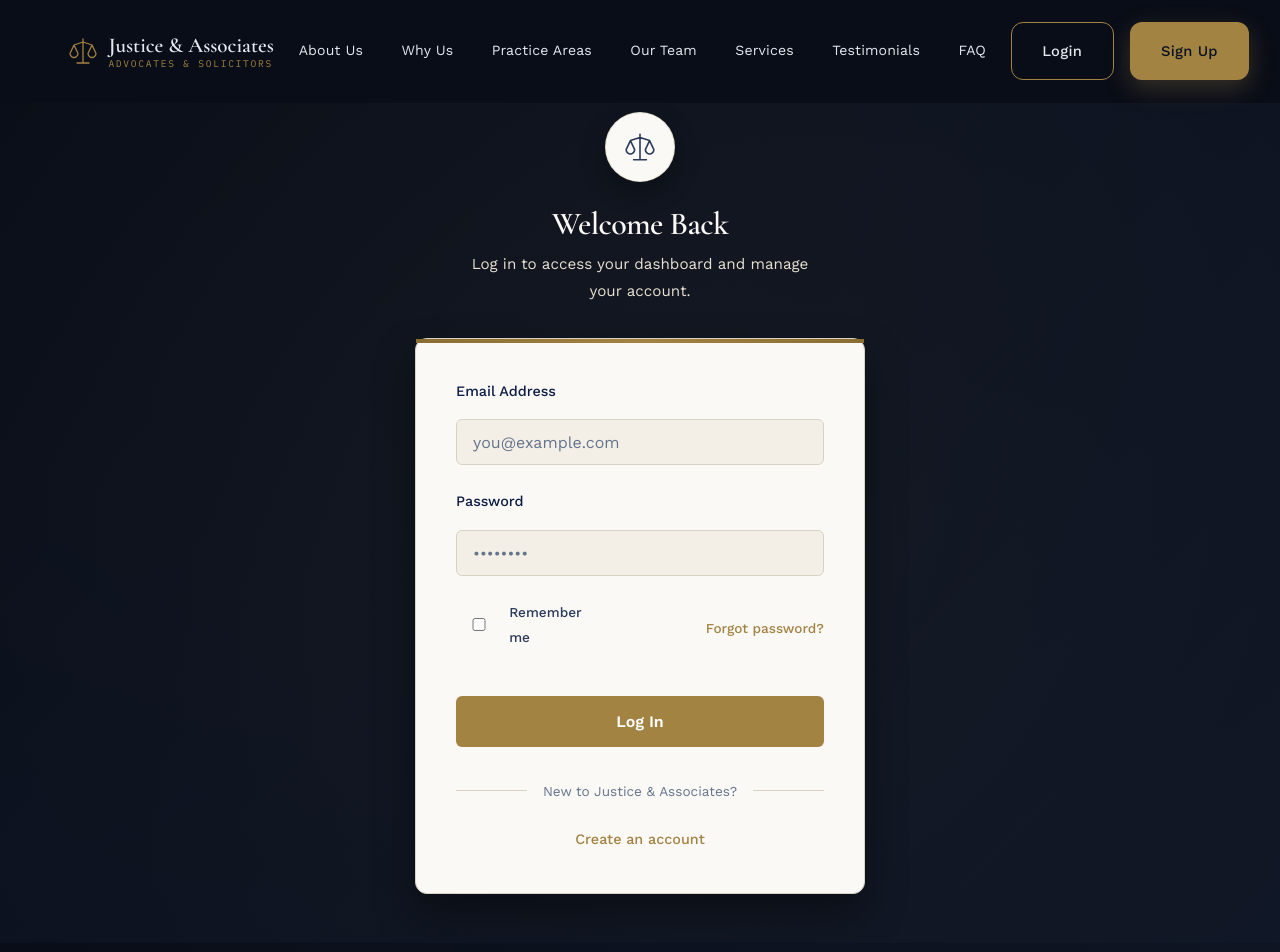
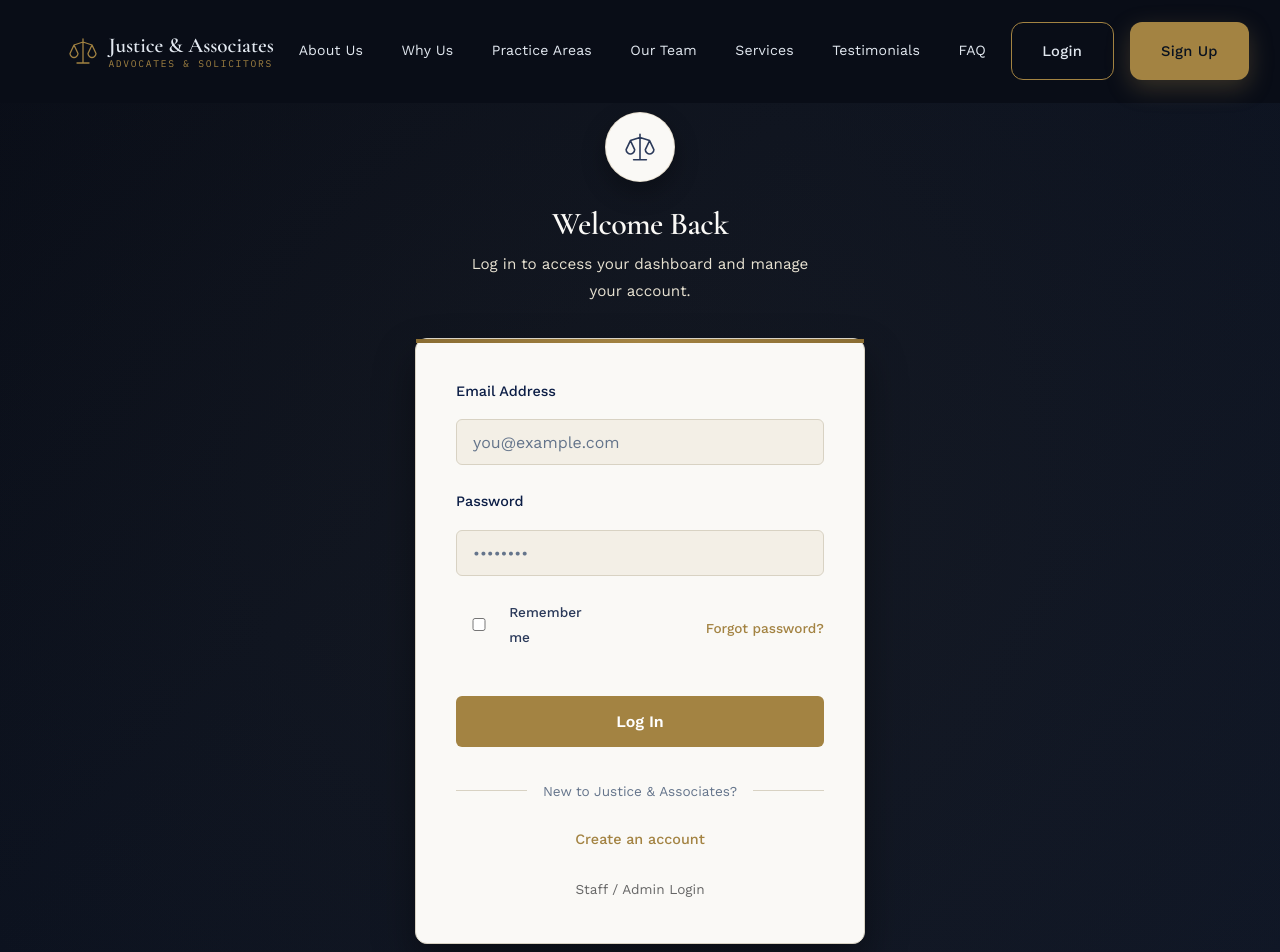
Before and after one commit to lawfirm-delhi/Lawfirm-Website, a React (Vite) app in the folder frontend/: page /login in a window 1280 px wide. Shown: the top 952 px of the page. Built offline with nearby package versions, Linux system fonts and the light colour scheme; no server answers.

Commit message:
feat: add admin login link to client login page

```diff
--- a/frontend/src/pages/Auth/Login.jsx
+++ b/frontend/src/pages/Auth/Login.jsx
@@ -101,6 +101,11 @@ export default function Login() {
         <Link to="/signup" className="auth-link">
           Create an account
         </Link>
+        <div style={{ marginTop: '1.5rem', textAlign: 'center' }}>
+          <Link to="/admin" style={{ color: '#666', fontSize: '0.85rem', textDecoration: 'none' }}>
+            Staff / Admin Login
+          </Link>
+        </div>
       </div>
     </AuthLayout>
   );
```
